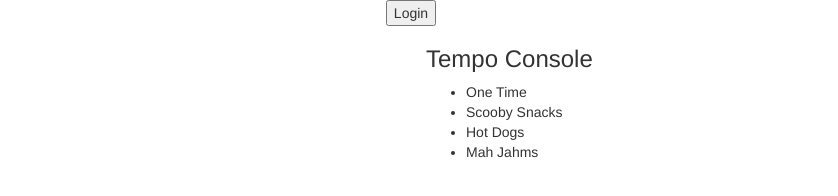
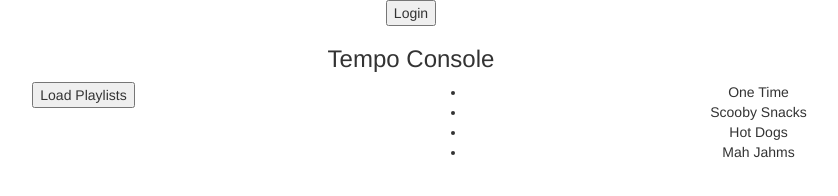
Before and after one commit to Corkle/Tempo-Console, a plain HTML site: page index.html in a window 1280 px wide. Shown: the whole page, without its empty margins (229-1067 px from the left). Drawn offline with Linux system fonts and the light colour scheme.

Commit message:
Updated GET method for playlists

```diff
--- a/app/app.module.js
+++ b/app/app.module.js
@@ -62,7 +62,7 @@ angular.module('tempoApp', ['ui.bootstrap'])
                         }
                     })
                     .then(function (response) {
-                            DEBUG(response);
+                            spotifyCtrl.userData = response.data;
                         },
                         function (result) {
                             console.log('Error');
@@ -78,11 +78,14 @@ angular.module('tempoApp', ['ui.bootstrap'])
 
 
 
-
+        var spotifyCtrl = this;
 
         this.title = "Tempo Console";
 
         this.playlists = ['One Time', 'Scooby Snacks', 'Hot Dogs', 'Mah Jahms'];
+
+
+
 
         this.loginUser = function () {
             DEBUG('LOGIN');
@@ -104,6 +107,14 @@ angular.module('tempoApp', ['ui.bootstrap'])
             window.location = url;
         };
 
+    this.loadPlaylists = function() {
+    DEBUG(this.userData);
+    }
+
+
+
+
+
 
     });
 
--- a/index.html
+++ b/index.html
@@ -14,13 +14,17 @@
         <div class="col-center">
             <button id="login-btn" type="button" ng-click="spotify.loginUser()">Login</button>
         </div>
+        <div class="col-center">
+        <h3>{{ spotify.title }}</h3></div>
 
         <div class="row">
-            <div class="col-sm-6">
+            <div class="col-sm-6 col-center">
+                <button id="load-playlists-btn" type="button" ng-click="spotify.loadPlaylists()">Load Playlists</button>
 
             </div>
-            <div class="col-sm-6">
-                <h3>{{ spotify.title }}</h3>
+
+            <div class="col-sm-6 col-center">
+
                 <ul>
                     <div ng-repeat="playlist in spotify.playlists">
                         <li>{{ playlist }}</li>
```
Also changed, not shown: .brackets.json.
